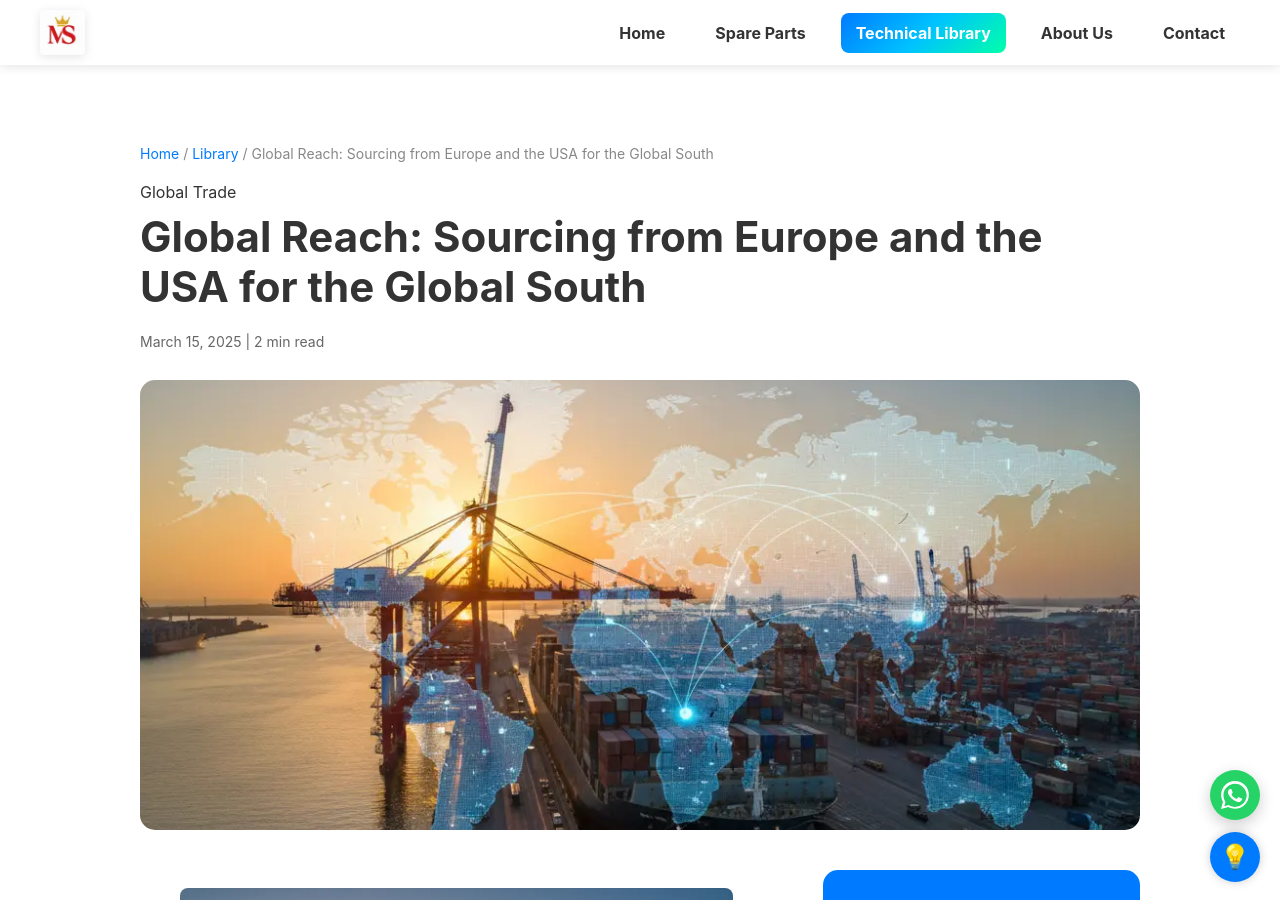
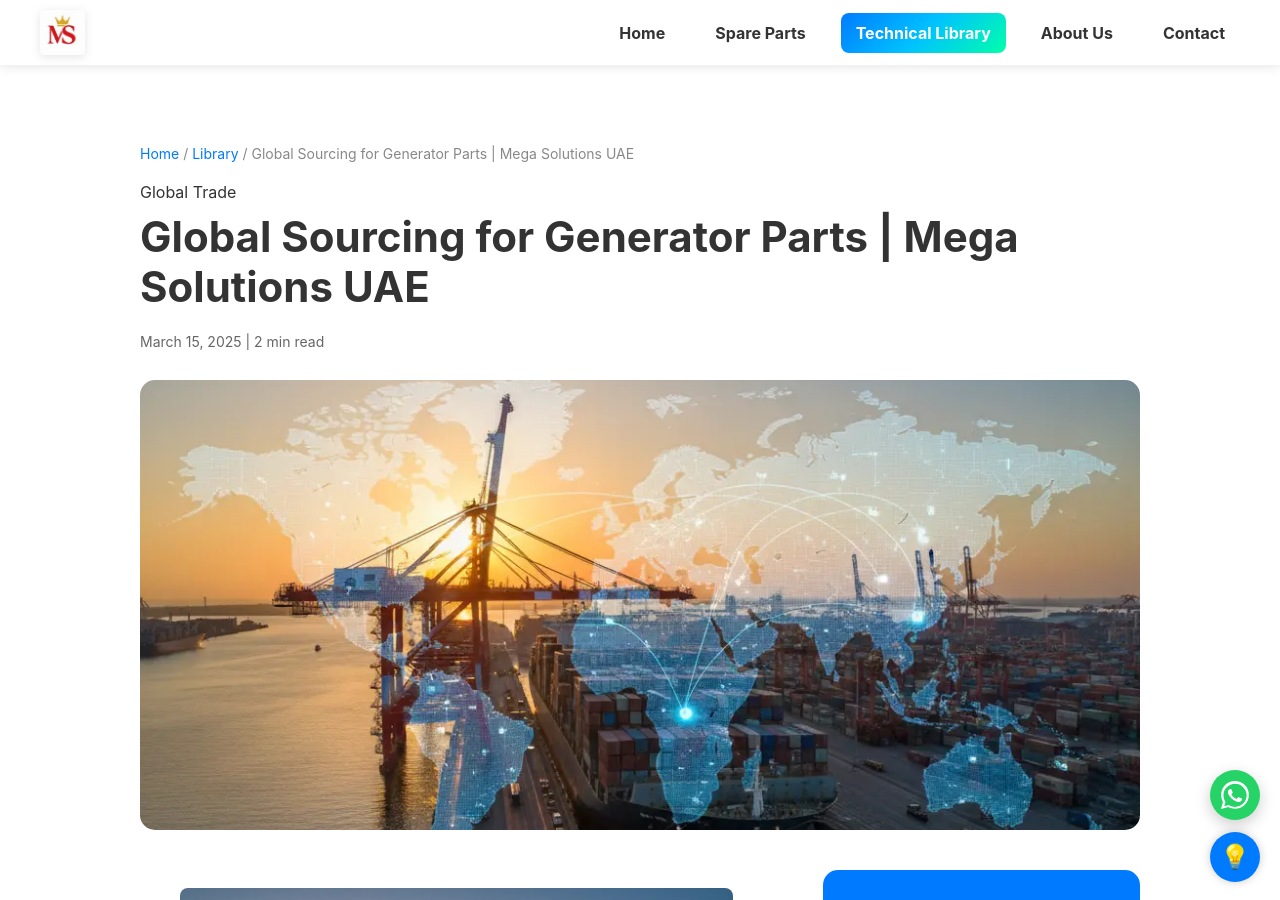
Before and after one commit to Khisal786/Mega-Solutions-UAE, a Jekyll site: the page built from _posts/2025-03-15-global-reach-sourcing-strategy.md, in a window 1280 px wide and 900 px high. Built offline with Jekyll 4.4.1, drawn with Linux system fonts in a browser that asks for light colours.

Commit message:
Update blog post on global sourcing strategy

```diff
--- a/_posts/2025-03-15-global-reach-sourcing-strategy.md
+++ b/_posts/2025-03-15-global-reach-sourcing-strategy.md
@@ -1,6 +1,6 @@
 ---
 layout: post
-title: "Global Reach: Sourcing from Europe and the USA for the Global South"
+title: "Global Sourcing for Generator Parts | Mega Solutions UAE"
 date: 2025-03-15
 image: /assets/images/blog/global-sourcing-europe-usa-to-asia-engine-parts.webp
 category: Global Trade
```
